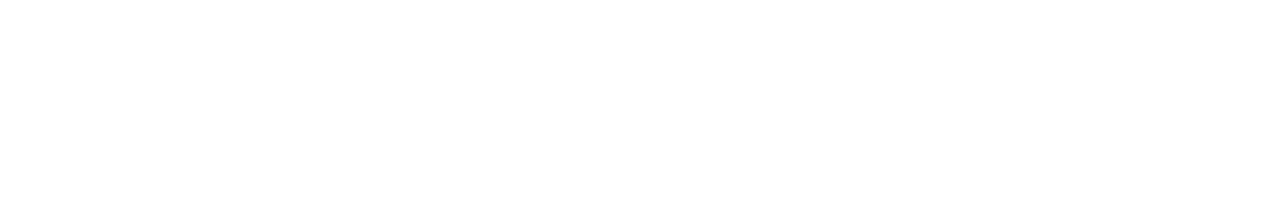
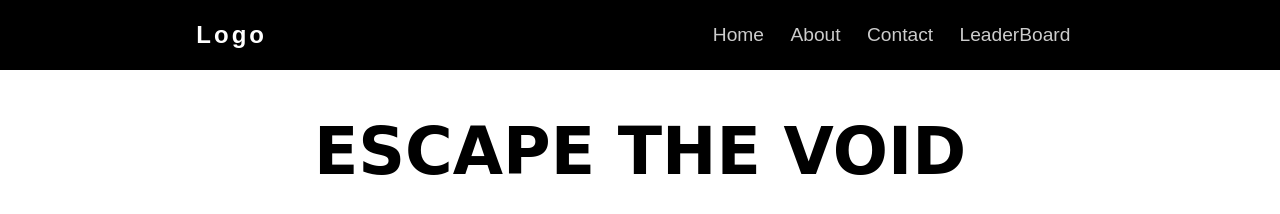
Before and after one commit to cameronw-502/The-Void, a plain HTML site: page index.html in a window 1280 px wide. Drawn offline with Linux system fonts and the light colour scheme.

Commit message:
Added navigation bar for both desktop and mobile with hamburger menu

```diff
--- a/css/stylesheet.css
+++ b/css/stylesheet.css
@@ -0,0 +1,78 @@
+html,
+body {
+    text-overflow: ellipsis;
+    white-space: nowrap;
+    overflow: hidden;
+    margin: 0;
+    padding: 0;
+
+}
+
+header {
+    background-color: black;
+    width: 100%;
+    height: 70px;
+    display: flex;
+    align-items: center;
+    justify-content: space-around;
+    font-family: 'Fjalla One', sans-serif;
+}
+
+.logo {
+    color: #ffffff;
+    letter-spacing: 3px;
+}
+
+.nav {
+    display: flex;
+    justify-content: space-around;
+    width: 30%;
+}
+
+.navlink {
+    list-style-type: none;
+    margin: 0;
+}
+
+.navlink a {
+    color: #ccc;
+    text-decoration: none;
+    font-size: 1.2em;
+}
+
+.burger {
+    font-size: 1.2em;
+    display: none;
+}
+
+@media screen and (max-width: 678px) {
+    .burger {
+        display: block;
+        color: #ccc;
+    }
+    .nav {
+        margin: 0;
+        background: green;
+        position: absolute;
+        right: -100%;
+        top: 70px;
+        width: 50%;
+        height: calc(100% - 70px);
+        flex-direction: column;
+        justify-content: space-around;
+        padding: 0;
+        transition: all 400ms;
+    }
+    .navlink {
+        text-align: center;
+    }
+    .nav-active {
+        right: 0;
+    }
+}
+
+.title {
+    font-family: 'Bebas Neue', cursive;
+    text-align: center;
+    font-size: 65px;
+}
--- a/index.html
+++ b/index.html
@@ -3,15 +3,30 @@
 <html>
 
 <head>
+    <meta charset="UTF-8">
+    <meta name="viewport" content="width=device-width, initial-scale=1.0">
     <title>Escape The Void</title>
+    <link rel="stylesheet" href="https://use.fontawesome.com/releases/v5.8.1/css/all.css">
+    <link rel="stylesheet" href="css/stylesheet.css">
 
 </head>
 
 <body>
     <nav>
+        <header>
+        <h1 class="logo">Logo</h1>
 
+        <ul id="navId" class="nav"></ul>
+        <div class="burger">
+            <i class="fas fa-bars"></i>
+        </div>
+    </header>
+
+
+    <script src="js/nav.js"></script>
     </nav>
 
+    <h1 class="title">ESCAPE THE VOID</h1>
 </body>
 
 </html>
--- /dev/null
+++ b/js/nav.js
@@ -0,0 +1,54 @@
+const navs = [{
+        Text: ' Home ',
+        Url: 'index.html',
+        Class: ' Home ',
+        Alt: ' Click here to view the home link '
+    },
+    {
+        Text: ' About ',
+        Url: ' about.html ',
+        Class: ' about',
+        Alt: ' Click Here to visit about '
+    },
+    {
+        Text: ' Contact ',
+        Url: ' contact.html',
+        Class: ' contact ',
+        Alt: ' Click here to visit contact '
+    },
+    {
+        Text: ' LeaderBoard ',
+        Url: ' leaderboard.html ',
+        Class: ' leaderboard ',
+        Alt: ' Click Here to visit Leaderboard '
+    }
+
+
+];
+
+// Loop that places list items to create the navBar.
+const navBarMarkup = `
+${navs.map(nav => `<li class="navlink"><a href=${nav.Url} class="${nav.Class}" alt="${nav.Alt}">${nav.Text}</a>`).join(' ')}</li>
+`;
+
+document.querySelector(' ul ').innerHTML = navBarMarkup;
+
+// Creates hamburger icon for mobile navigation
+
+// Select HTML objects
+
+const burger = document.querySelector('.burger i');
+const nav = document.querySelector('.nav');
+
+// Defining a function
+
+function toggleNav(){
+    burger.classList.toggle('fa-bars');
+    burger.classList.toggle('fa-times');
+    nav.classList.toggle('nav-active');
+}
+
+// Calling the function after click event occurs
+burger.addEventListener('click', function() {
+    toggleNav();
+});
```
Also changed, not shown: 1 other file.
